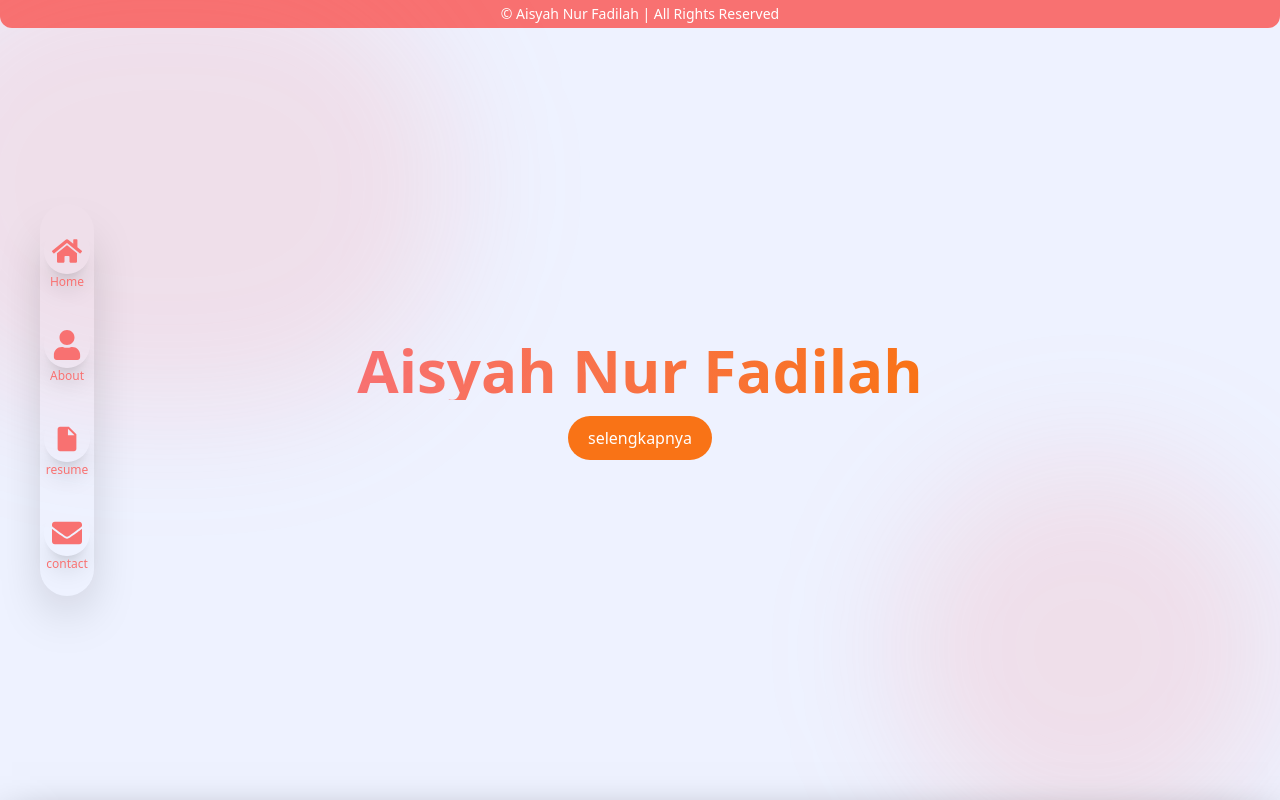
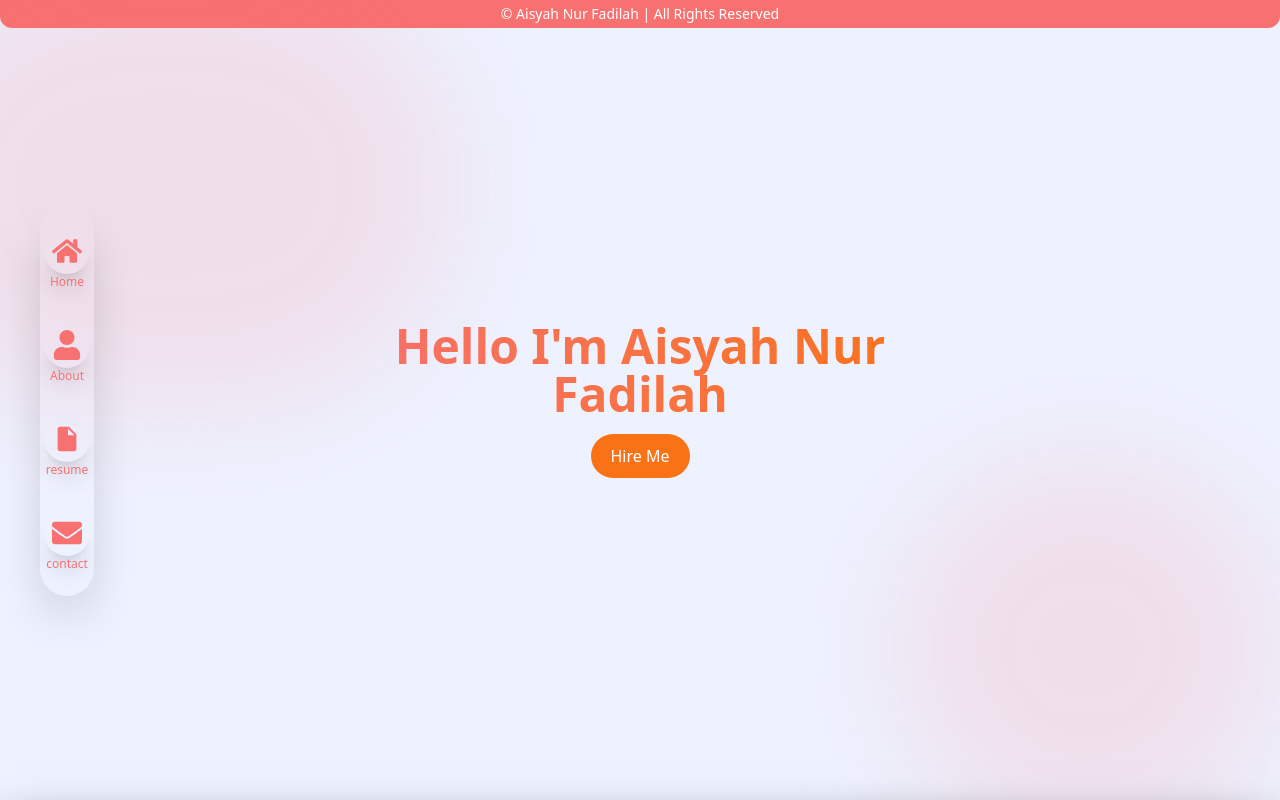
Before and after one commit to isyhfadilah/aisyahnurfadilah, a Next.js app: page / in a window 1280 px wide. Shown: the top 800 px of the page. Built offline with nearby package versions, Linux system fonts and the light colour scheme; a web font is replaced by a local one.

Commit message:
fix: title on hero page

```diff
--- a/src/components/common/hero/index.tsx
+++ b/src/components/common/hero/index.tsx
@@ -2,15 +2,16 @@ import Button from '@/components/ui/button'
 
 export const Hero = () => {
   return (
+    // atur menjadi pages per content
     <section className="bg-indigo-50" id="home">
       <div className="bg-red/15 w-sm h-sm md:w-xl md:h-md rounded-full absolute z-1 -top-10 -left-30 blur-3xl"></div>
       <div className="bg-red/15 md:w-sm md:h-sm rounded-full absolute z-1 -bottom-10 right-0 blur-3xl"></div>
       <section className="flex justify-center items-center h-screen">
-        <div className="flex flex-wrap justify-center items-center w-md lg:w-xl gap-4">
-          <h1 className="text-4xl md:text-5xl lg:text-6xl font-bold text-center bg-gradient-to-r from-red-400 to-orange-500 inline-block text-transparent bg-clip-text">
-            Aisyah Nur Fadilah
+        <div className="flex flex-wrap justify-center items-center w-md lg:w-2xl gap-4">
+          <h1 className="text-4xl md:text-5xl font-bold text-center bg-gradient-to-r from-red-400 to-orange-500 inline-block text-transparent bg-clip-text">
+            Hello I&apos;m Aisyah Nur Fadilah
           </h1>
-          <Button text="selengkapnya" rounded="full" />
+          <Button text="Hire Me" rounded="full" />
         </div>
       </section>
     </section>
--- a/src/shared/styles/app.css
+++ b/src/shared/styles/app.css
@@ -594,6 +594,5 @@
 .md\:text-sm{font-size:0.875rem;line-height:1.25rem;}
 }
 @media (min-width: 1024px){
-.lg\:w-xl{width:36rem;}
-.lg\:text-6xl{font-size:3.75rem;line-height:1;}
+.lg\:w-2xl{width:42rem;}
 }
```
